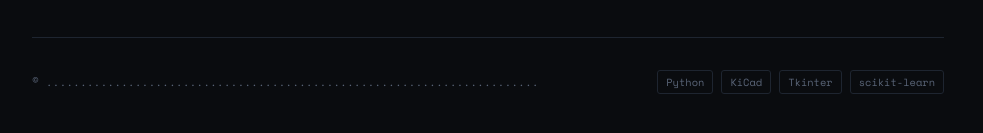
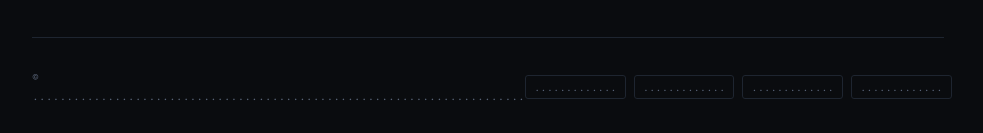
Before and after one commit to Asmaa28a/SITE, a plain HTML site: page index.html in a window 1280 px wide. Shown: the part 2593-2726 px from the top of the page, without its empty margins (152-1135 px from the left). Drawn offline with nearby package versions, Linux system fonts and the light colour scheme.

Commit message:
2 commit

```diff
--- a/index.html
+++ b/index.html
@@ -668,10 +668,10 @@
   <footer>
     <p>© ........................................................................</p>
     <div class="footer-tags">
-      <span class="tag">Python</span>
-      <span class="tag">KiCad</span>
-      <span class="tag">Tkinter</span>
-      <span class="tag">scikit-learn</span>
+      <span class="tag">.............</span>
+      <span class="tag">.............</span>
+      <span class="tag">.............</span>
+      <span class="tag">.............</span>
     </div>
   </footer>
 
```
